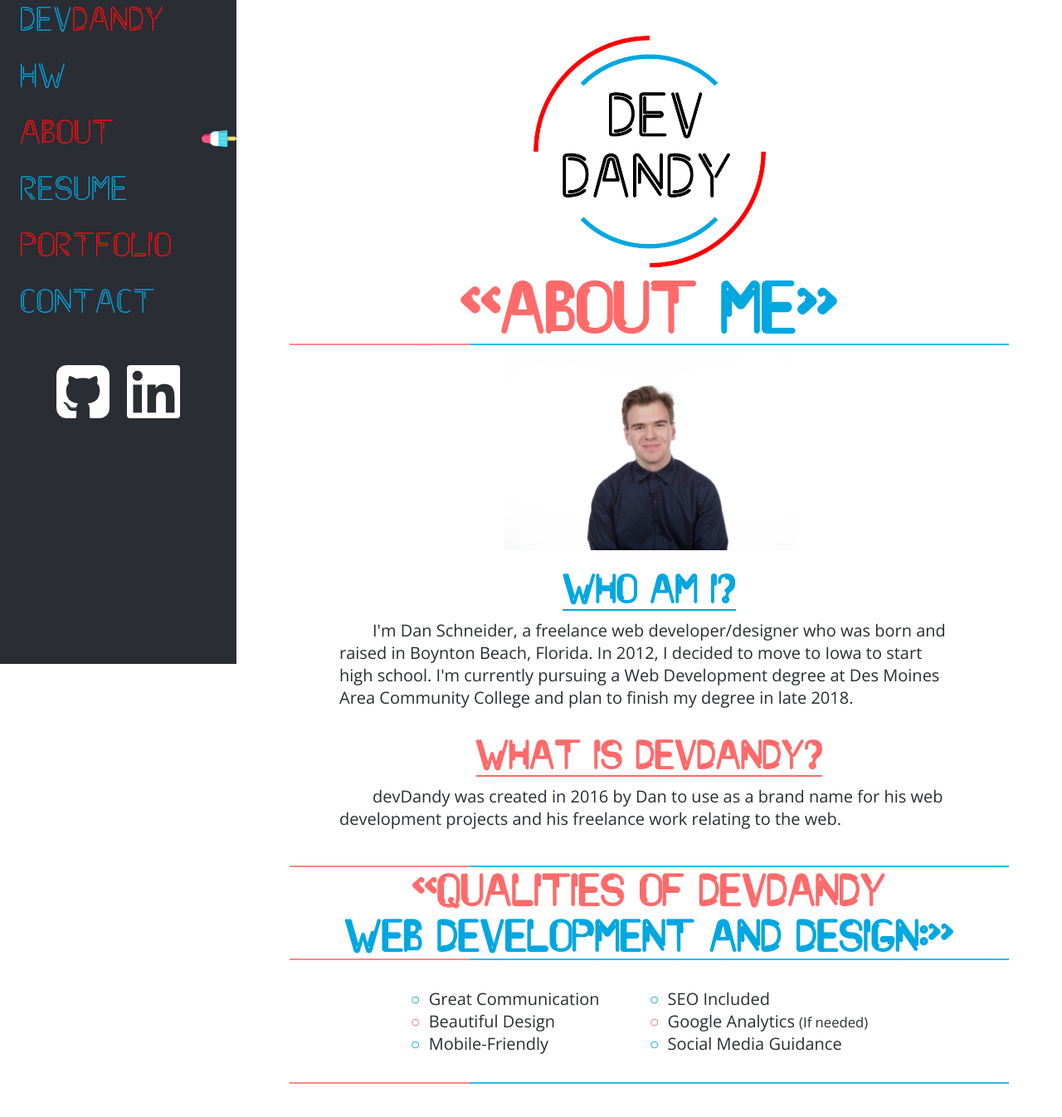
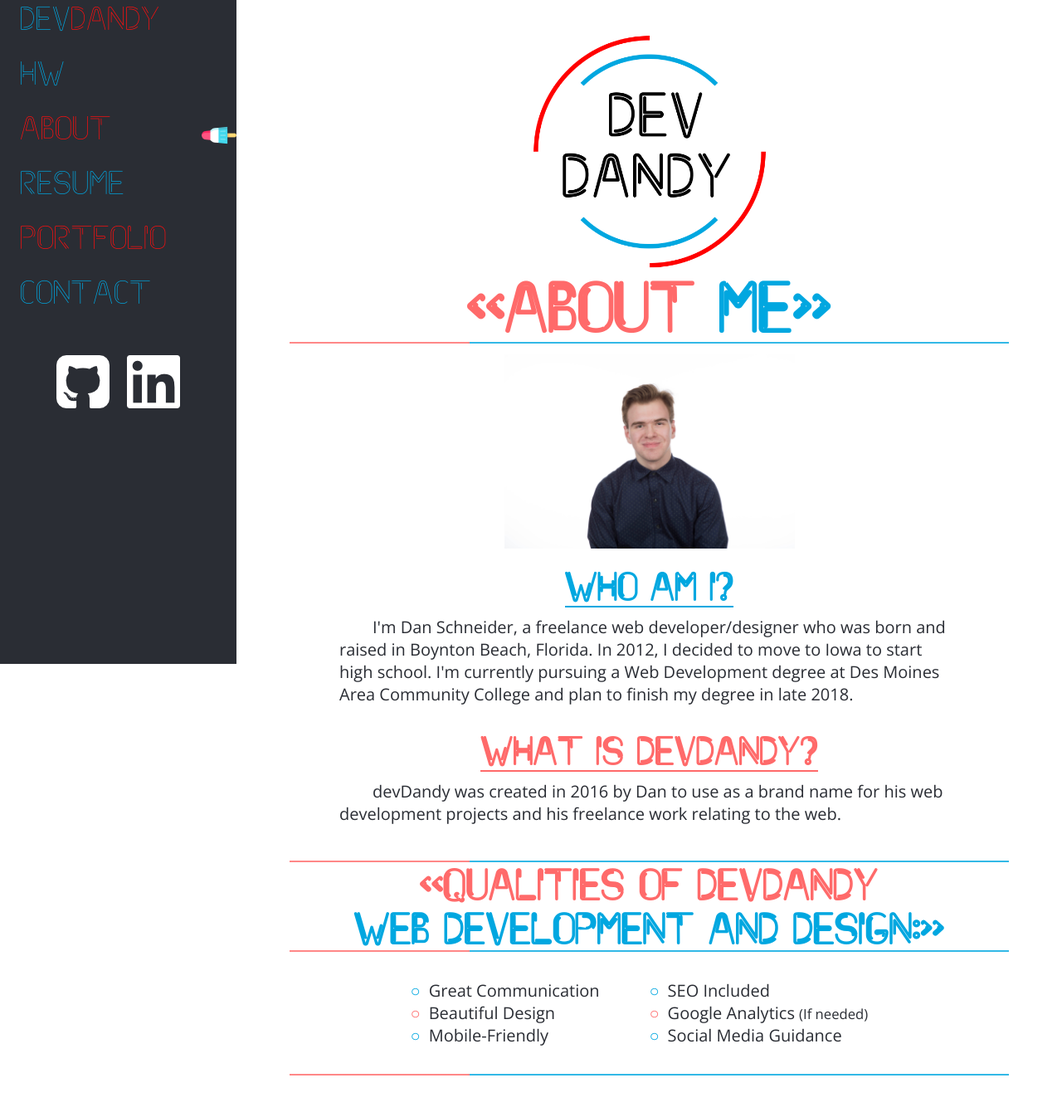
Before and after one commit to devDandy/devdandy, a PHP site: page /about.html in a window 1280 px wide. Shown: the whole page at 83% size. After the commit the page ends 1296 px from the top, so only its background shows below. Run offline with PHP 8.4, Linux system fonts and the light colour scheme.

Commit message:
Fixed font issues on multiple browsers

```diff
--- a/assets/css/main.css
+++ b/assets/css/main.css
@@ -3,8 +3,8 @@
 /* FONTS */
 @import url("https://fonts.googleapis.com/css?family=Open+Sans:400,700");
 @font-face {
-  font-family: 'Starway';
-  src: url("../fonts/starway-webfont.ttf") format("ttf"), url("../fonts/starway-webfont.woff") format("woff"), url("../fonts/starway-webfont.woff2") format("woff2");
+  font-family: 'Starway-Light';
+  src: url("../fonts/starway-light-webfont.woff") format("woff"), url("../fonts/starway-light-webfont.woff2") format("woff2");
   font-weight: normal;
   font-style: normal; }
 
@@ -78,7 +78,7 @@ p {
   color: #2A2D34; }
 
 .section-title {
-  font-family: "Starway";
+  font-family: "Starway-Light";
   font-size: 100px;
   text-align: center;
   white-space: nowrap; }
@@ -90,14 +90,14 @@ p {
   color: #FF6A6A; }
 
 .secondary-title {
-  font-family: "Starway";
+  font-family: "Starway-Light";
   font-size: 62px;
   text-align: center; }
 
 .page-heading {
   display: inline-block;
   margin-top: 0.3em;
-  font-family: "Starway";
+  font-family: "Starway-Light";
   font-size: 3.5em; }
   .page-heading:nth-of-type(odd) {
     border-bottom: 2px solid #00A7E0; }
@@ -202,7 +202,7 @@ a {
 
 .desktop-menu {
   list-style-type: none;
-  font-family: "Starway";
+  font-family: "Starway-Light";
   font-size: 3em;
   text-align: left; }
   .desktop-menu .desktop-menu-item {
@@ -254,7 +254,7 @@ a {
   .mobile-menu a {
     display: block;
     text-decoration: none;
-    font-family: "Starway";
+    font-family: "Starway-Light";
     font-size: 3em;
     -webkit-transition: 0.3s;
     -o-transition: 0.3s;
@@ -281,7 +281,7 @@ a {
   .mobile-nav h1 {
     display: inline-block;
     margin-left: 10px;
-    font-family: "Starway";
+    font-family: "Starway-Light";
     font-size: 3em;
     color: #FF0F0F; }
   .mobile-nav .open-hamburger-menu {
--- a/assets/scss/main.scss
+++ b/assets/scss/main.scss
@@ -6,16 +6,15 @@
 
 		/* FONTS */
 			@font-face {
-			    font-family: 'Starway';
-			    src: url("../fonts/starway-webfont.ttf") format("ttf"),
-			    	 url("../fonts/starway-webfont.woff") format("woff"),
-			         url("../fonts/starway-webfont.woff2") format("woff2");
+			    font-family: 'Starway-Light';
+			    src: url("../fonts/starway-light-webfont.woff") format("woff"),
+			         url("../fonts/starway-light-webfont.woff2") format("woff2");
 			    font-weight: normal;
 			    font-style: normal;
 			}
 			@import url('https://fonts.googleapis.com/css?family=Open+Sans:400,700');
 
-			$primary-font: 'Starway';
+			$primary-font: 'Starway-Light';
 			$secondary-font: 'Open Sans', sans-serif;;
 
 
```
Also changed, not shown: assets/fonts/starway-light-webfont.woff (added), assets/fonts/starway-light-webfont.woff2 (added), assets/fonts/starway-webfont.ttf (deleted), assets/fonts/starway-webfont.woff (deleted), assets/fonts/starway-webfont.woff2 (deleted).
